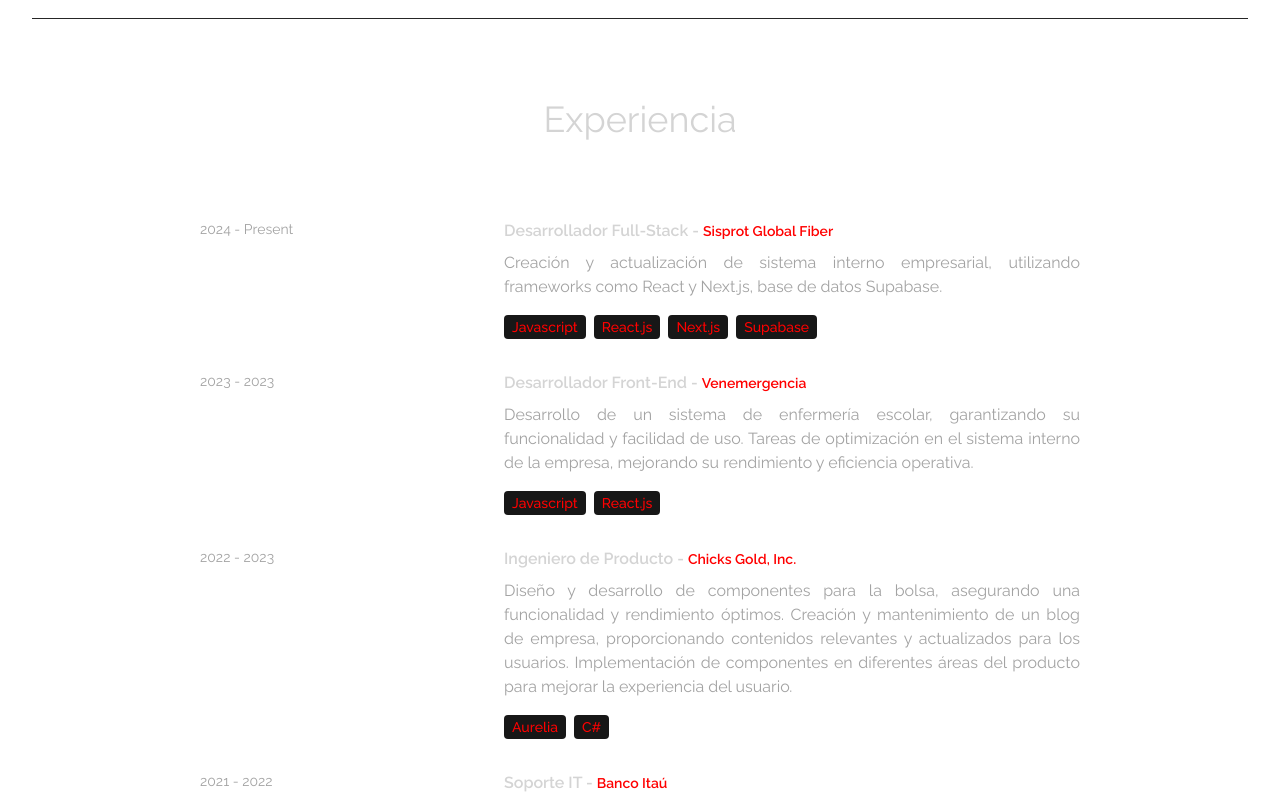
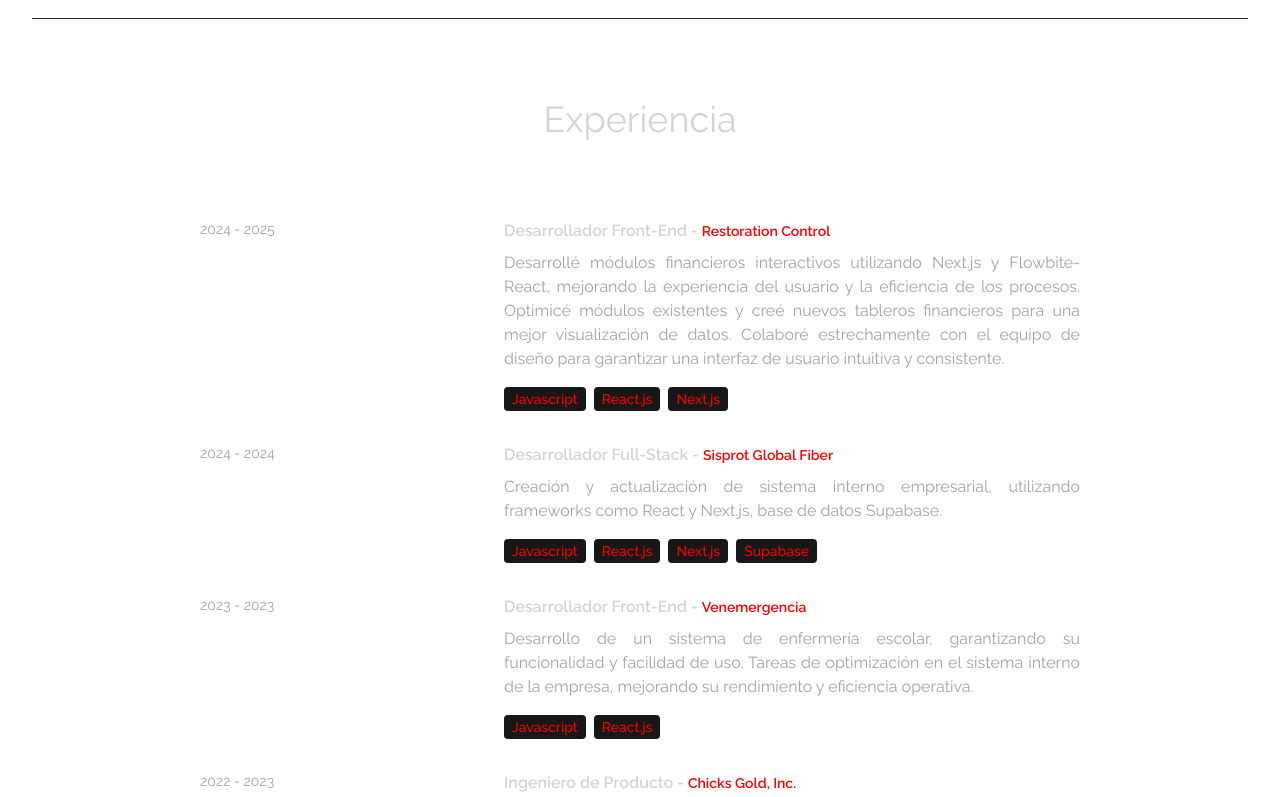
Before and after one commit to KixKira/react-portfolio-2024, a React (Vite) app: page / in a window 1280 px wide. Shown: the part 2000-2797 px from the top of the page. Built offline with nearby package versions, Linux system fonts and the light colour scheme.

Commit message:
feat: act 2025

```diff
--- a/src/App.tsx
+++ b/src/App.tsx
@@ -12,7 +12,7 @@
   return (
     <div className="overflow-x-hidden text-neutral-300 antialiased selection:bg-[#FF0000] selection:text-[#FFF]">
       <div className="fixed top-0 -z-10 h-full w-full">
-        <div className="absolute top-0 z-[-2] h-screen w-screen bg-neutral-950 bg-[radial-gradient(ellipse_80%_80%_at_50%_-20%,rgba(120,119,198,0.3),rgba(255,255,255,0))]"></div>
+        <div className="absolute top-0 z-[-2] h-screen w-screen bg-neutral-950 bg-[radial-gradient(ellipse_80%_80%_at_50%_-20%,#36454f,#0b0e10)]"></div>
       </div>
       <BrowserRouter>
         <Routes>
--- a/src/components/Projects.tsx
+++ b/src/components/Projects.tsx
@@ -1,3 +1,4 @@
+import { Link } from "react-router-dom";
 import { PROJECTS } from "../constants/index";
 import { motion } from "framer-motion";
 
@@ -45,6 +46,15 @@
                   {tech}
                 </span>
               ))}
+              <div className="mt-4">
+                <Link
+                  to={project.url}
+                  className="bg-[#070605] text-[#ff0000] rounded-lg p-2"
+                  target="_blank"
+                >
+                  Ver sitio del proyecto
+                </Link>
+              </div>
             </motion.div>
           </div>
         ))}
--- a/src/constants/index.ts
+++ b/src/constants/index.ts
@@ -11,7 +11,14 @@
 
 export const EXPERIENCES = [
   {
-    year: "2024 - Present",
+    year: "2024 - 2025",
+    role: "Desarrollador Front-End",
+    company: "Restoration Control",
+    description: `Desarrollé módulos financieros interactivos utilizando Next.js y Flowbite-React, mejorando la experiencia del usuario y la eficiencia de los procesos. Optimicé módulos existentes y creé nuevos tableros financieros para una mejor visualización de datos. Colaboré estrechamente con el equipo de diseño para garantizar una interfaz de usuario intuitiva y consistente.`,
+    technologies: ["Javascript", "React.js", "Next.js"],
+  },
+  {
+    year: "2024 - 2024",
     role: "Desarrollador Full-Stack",
     company: "Sisprot Global Fiber",
     description: `Creación y actualización de sistema interno empresarial, utilizando frameworks como React y Next.js, base de datos Supabase.`,
@@ -30,13 +37,6 @@
     company: "Chicks Gold, Inc.",
     description: `Diseño y desarrollo de componentes para la bolsa, asegurando una funcionalidad y rendimiento óptimos. Creación y mantenimiento de un blog de empresa, proporcionando contenidos relevantes y actualizados para los usuarios. Implementación de componentes en diferentes áreas del producto para mejorar la experiencia del usuario.`,
     technologies: ["Aurelia", "C#"],
-  },
-  {
-    year: "2021 - 2022",
-    role: "Soporte IT",
-    company: "Banco Itaú",
-    description: `Proporcionó asistencia técnica a las sucursales bancarias, garantizando el funcionamiento continuo de los sistemas. Solucionó problemas operativos en las aplicaciones utilizadas, garantizando la eficiencia operativa del banco. Dirigió la migración de los correos electrónicos corporativos, garantizando una transición fluida y sin interrupciones. Realizó la instalación de aplicaciones según el perfil del usuario, personalizando el entorno para cada empleado. Implementó y configuró la imagen corporativa en los ordenadores corporativos, manteniendo la coherencia y la identidad visual de la empresa.`,
-    technologies: ["Mesa de Ayuda"],
   },
   {
     year: "2020 - 2021",
@@ -59,13 +59,6 @@
     description: `Realizamos mejoras significativas en la aplicación web, optimizando su rendimiento y funcionalidad. Diseñamos y desarrollamos nuevos componentes para la aplicación, mejorando la experiencia del usuario y añadiendo valor al producto.`,
     technologies: ["React.js", "Strapi"],
   },
-  {
-    year: "2017 - 2019",
-    role: "Soporte IT",
-    company: "Banco BCI",
-    description: `Proporcionó asistencia técnica completa, garantizando el funcionamiento continuo de los sistemas informáticos. Resolvió eficazmente los problemas de rendimiento de las aplicaciones, minimizando el tiempo de inactividad y maximizando la productividad. Dirigió con éxito la migración de los correos electrónicos corporativos, garantizando una transición fluida y sin problemas. Instaló aplicaciones según el perfil del usuario, personalizando los entornos de trabajo para satisfacer las necesidades individuales de cada empleado.`,
-    technologies: ["Mesa de Ayuda"],
-  },
 ];
 
 export const PROJECTS = [
@@ -81,6 +74,7 @@
       "MailChimp",
       "MySQL",
     ],
+    url: "https://soundadvisors.cl",
   },
   {
     title: "Agencia Creativa",
@@ -88,6 +82,7 @@
     description:
       "Hice esta página en WordPress, con la ayuda del constructor de temas Flatsome.",
     technologies: ["WordPress", "MySQL"],
+    url: "https://simultaneoestudio.com/",
   },
   {
     title: "Agencia Creativa",
@@ -95,6 +90,7 @@
     description:
       "Landing page realizada en HTML y CSS, con funcionalidades JS, para una agencia creativa.",
     technologies: ["HTML", "CSS", "JavaScript", "Bootstrap"],
+    url: "https://studio23.netlify.app/",
   },
   {
     title: "Generador de Usuarios Aleatorios",
@@ -102,6 +98,7 @@
     description:
       "Generador de usuarios aleatorios utilizando la API de datos aleatorios.",
     technologies: ["HTML", "CSS", "JavaScript"],
+    url: "https://randomusergene.netlify.app/",
   },
   {
     title: "Operaciones Logísticas",
@@ -109,6 +106,7 @@
     description:
       "Creación de una página web para una empresa de centros logísticos. Realizada en WordPress con plugins para cambiar idiomas y contacto.",
     technologies: ["WordPress", "RankMath SEO", "Weglot", "MySQL"],
+    url: "https://lpsoperaciones.com/",
   },
   {
     title: "Plataforma de Intercambio",
@@ -116,6 +114,7 @@
     description:
       "Diseño y desarrollo de componentes para la bolsa, garantizando una funcionalidad y un rendimiento óptimos. Creación y mantenimiento de un blog de empresa, proporcionando contenidos relevantes y actualizados para los usuarios. Implementación de componentes en diferentes áreas del producto para mejorar la experiencia del usuario.",
     technologies: ["Aurelia", "reCAPTCHA", "Intercom"],
+    url: "https://chicksx.com/",
   },
 ];
 
```
